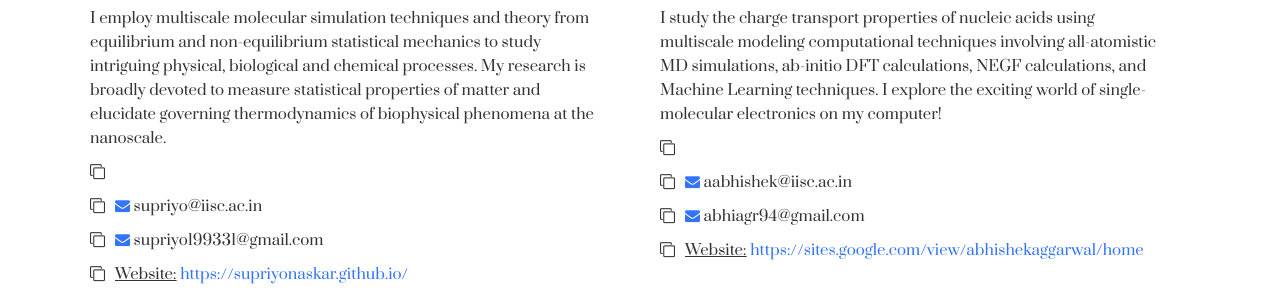
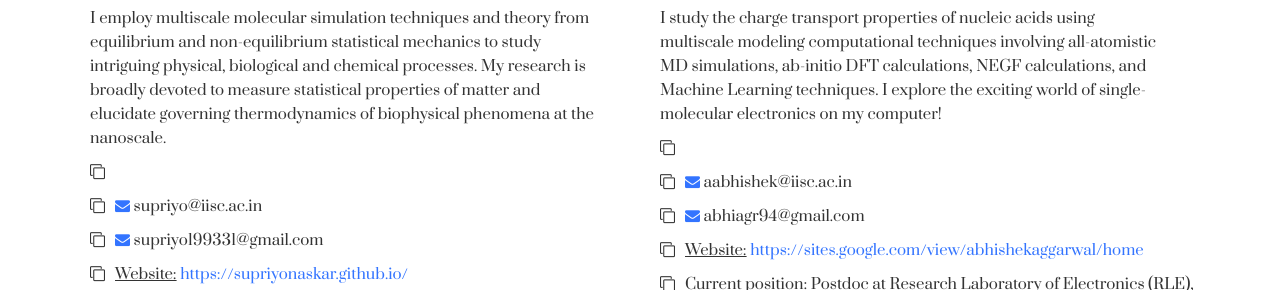
Before and after one commit to PKMLab/PKMLab.github.io, a plain HTML site: page group-past.html in a window 1280 px wide. Shown: the part 934-1224 px from the top of the page. Drawn offline with nearby package versions, Linux system fonts and the light colour scheme; some icons are missing.

Commit message:
Update current position of Dr. Abhishek Agarwal

```diff
--- a/group-past.html
+++ b/group-past.html
@@ -161,7 +161,8 @@
                                  <li><a href="https://orcid.org/0000-0002-3342-6484"><i class="ai ai-orcid"></i></a></li>
                                  <li><a href="mailto: aabhishek@iisc.ac.in"><i class="fa fa-envelope"></i></a> aabhishek@iisc.ac.in </li>
                                  <li><a href="mailto: abhiagr94@gmail.com"><i class="fa fa-envelope"></i></a> abhiagr94@gmail.com</li>
-				 <li><u>Website:</u> <a href="https://sites.google.com/view/abhishekaggarwal/home">https://sites.google.com/view/abhishekaggarwal/home</a></li>
+                                 <li><u>Website:</u> <a href="https://sites.google.com/view/abhishekaggarwal/home">https://sites.google.com/view/abhishekaggarwal/home</a></li>
+                                 <li><u>Current position:</u> Postdoc at Research Laboratory of Electronics (RLE), Massachusetts Institute of Technology, USA</li>
                               </ul>
                               <div class="mu-grp-members-social">
                                  <table width="100" cellspacing="0" cellpadding="0" style="width: 200px; height: 50px;">
```
